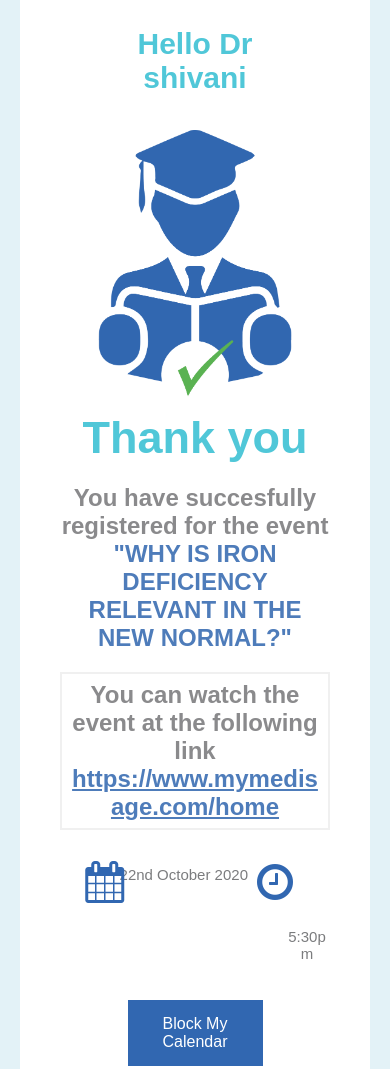
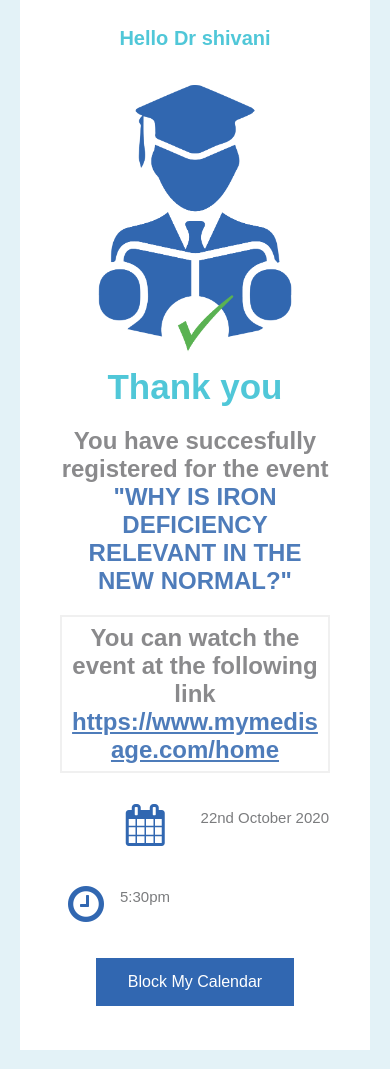
Before and after one commit to 1305-shivanijha/emailer2, a plain HTML site: page index.html in a window 390 px wide. Shown: the part 199-1268 px from the top of the page. Drawn offline with Linux system fonts and the light colour scheme.

Commit message:
Update index.html

```diff
--- a/index.html
+++ b/index.html
@@ -214,7 +214,7 @@
 
 													.button2 {
 														background-color: rgb(49, 103, 177);
-														width: 50%;
+														width: auto;
 														display: block;
 														margin-left: auto;
 														margin-right: auto;
@@ -279,6 +279,11 @@
 															margin-left: 0%;
 
 														}
+
+														.column1, .column2, .column3, .column4 {
+															width: 100%;
+
+														}
 													}
 
 													.column33 {
@@ -308,9 +313,9 @@
 <div class="main">
 <div class="container">
 <img alt="Avatar" src="https://www.mymedisage.com/storage/images/medisage-logo.png" style="width:50%;padding-top:20px;"/>
-<h6 style="text-align:center;color:rgb(80, 199, 216);font-size:30px;padding:30px;margin:auto;">Hello Dr shivani</h6>
+<h6 style="text-align:center;color:rgb(80, 199, 216);font-size:20px;padding:30px;margin:auto;">Hello Dr shivani</h6>
 <img alt="Avatar" src="dr logo-02.png" style="width:200px"/>
-<h2 style="text-align:center;color:rgb(80, 199, 216);font-size:45px;margin:auto;">Thank you</h2>
+<h2 style="text-align:center;color:rgb(80, 199, 216);font-size:35px;margin:auto;">Thank you</h2>
 <h2 style="text-align:center;color:rgb(138, 138, 140);">
 															You have succesfully registered for the event<span style="color:#4e7cba;"> "WHY IS IRON DEFICIENCY RELEVANT IN THE NEW NORMAL?"</span>
 </h2>
```
